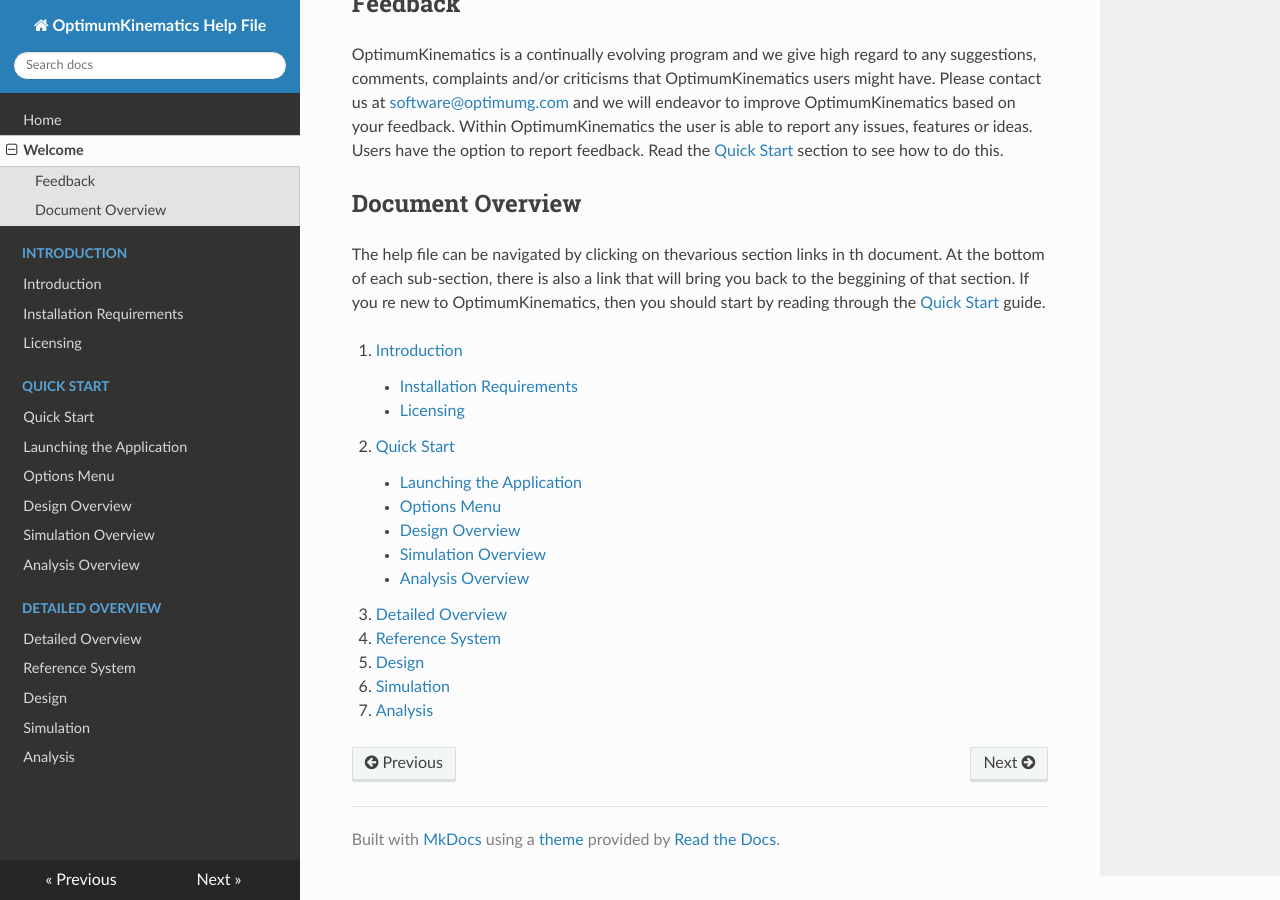
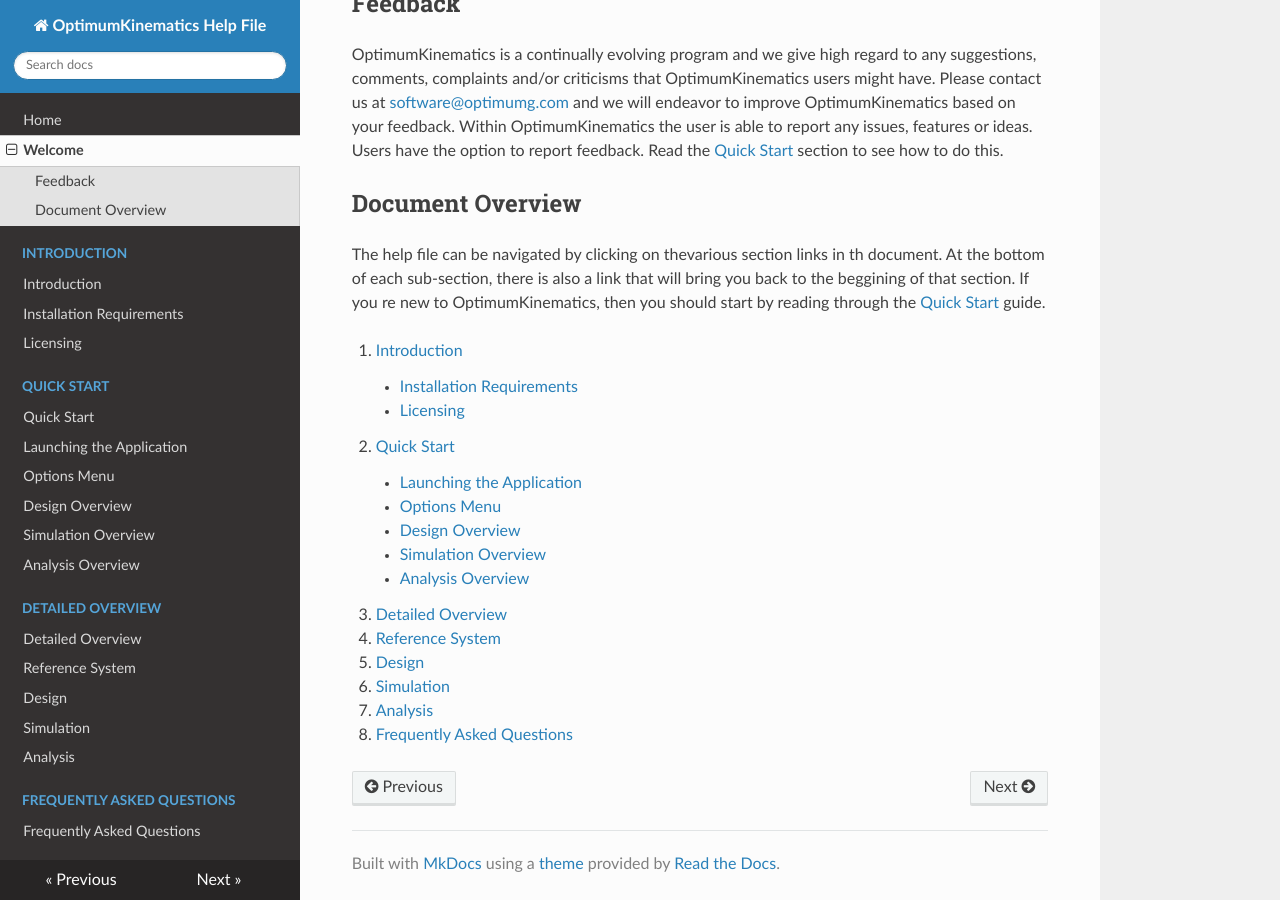
Before and after one commit to paulohy/OptimumKinematics-Help, an MkDocs documentation site: the page built from docs/welcome.md, in a window 1280 px wide and 900 px high, scrolled down 593 px. Built offline with MkDocs 1.6.1, drawn with Linux system fonts in a browser that asks for light colours; nearby versions of some CDN libraries.

Commit message:
Added the references to the FAQ file

```diff
--- a/docs/welcome.md
+++ b/docs/welcome.md
@@ -24,9 +24,10 @@
     * [Design Overview](2_Quick_Start/C_Design_Overview.md)
     * [Simulation Overview](2_Quick_Start/D_Simulation_Overview.md)
     * [Analysis Overview](2_Quick_Start/E_Analysis_Overview.md)
-
 3. [Detailed Overview](3_Detailed_Overview/3_Detailed_Overview.md)
    * [Reference System](3_Detailed_Overview/A_Reference_System.md)
    * [Design](3_Detailed_Overview/B_Design.md)
    * [Simulation](3_Detailed_Overview/C_Simulation.md)
    * [Analysis](3_Detailed_Overview/D_Analysis.md)
+
+4. [Frequently Asked Questions](4_Frequently_Asked_Questions/4_Frequently_Asked_Questions.md)
--- a/mkdocs.yml
+++ b/mkdocs.yml
@@ -20,6 +20,8 @@
       - Design: 3_Detailed_Overview/B_Design.md
       - Simulation: 3_Detailed_Overview/C_Simulation.md
       - Analysis: 3_Detailed_Overview/D_Analysis.md
+    - Frequently Asked Questions:
+      - Frequently Asked Questions: 4_Frequenly_Asked_Questions/Frequenly_Asked_Questions.md
 
 
 
```
